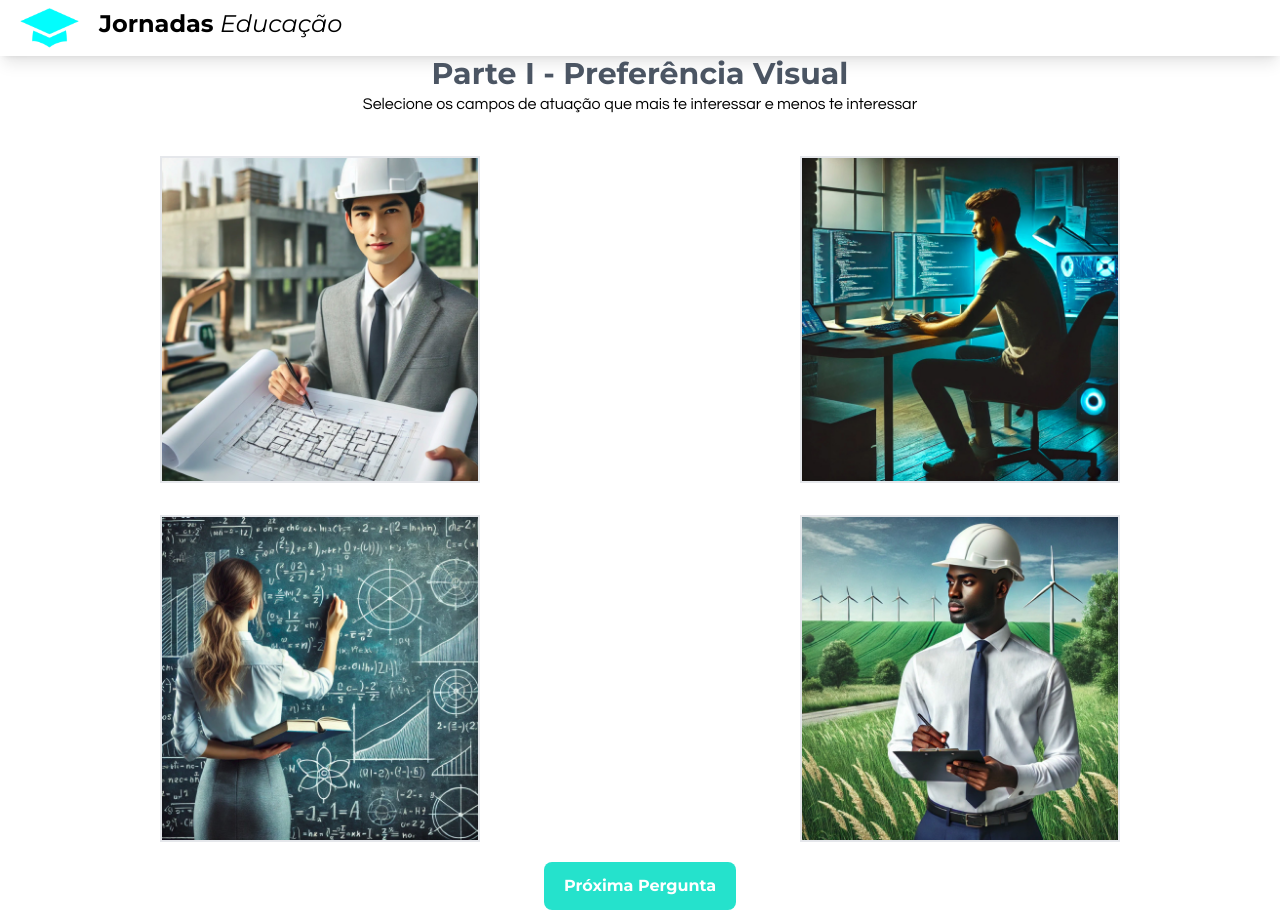
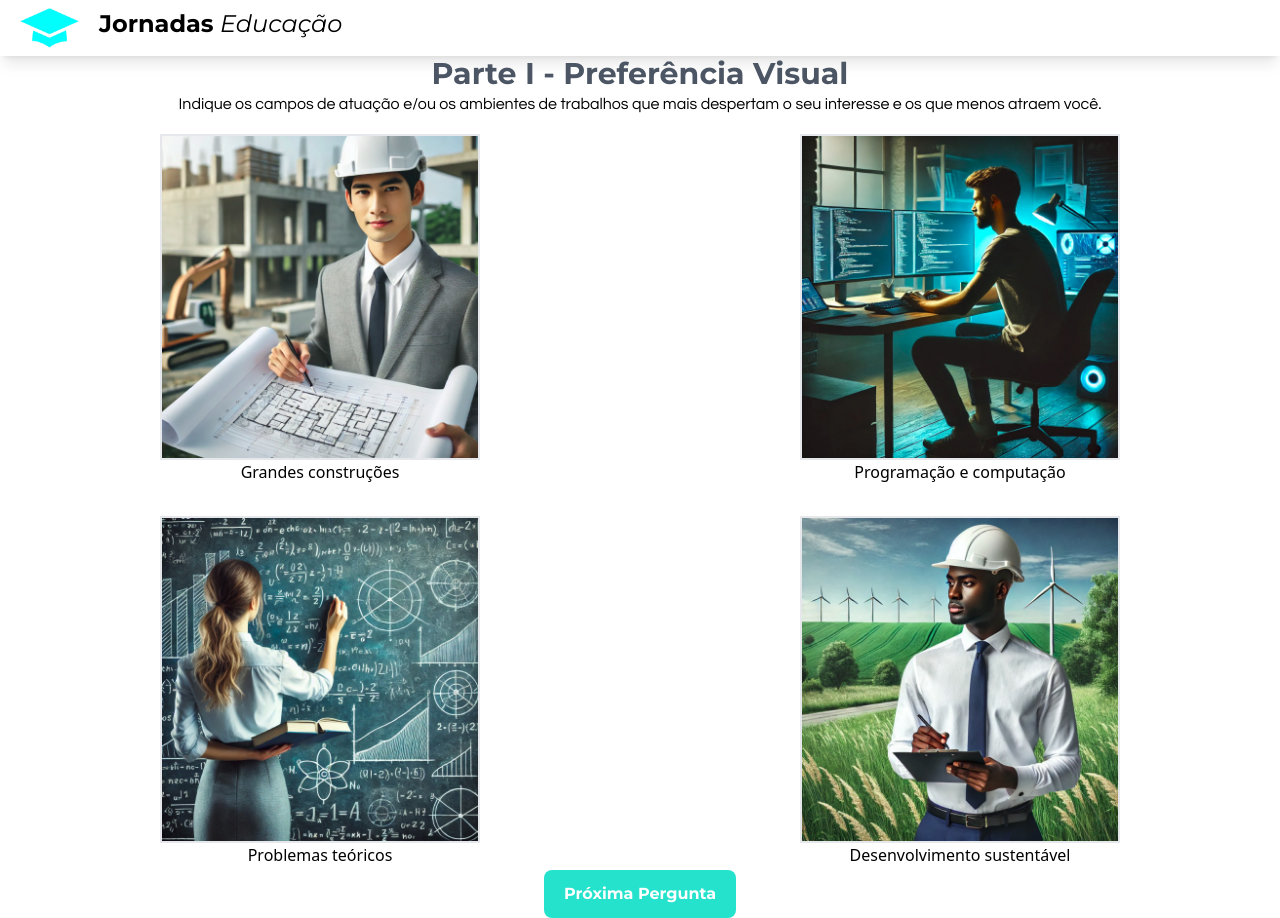
Before and after one commit to ryanviana/paid-cv, a React (Vite) app: page /questions in a window 1280 px wide. Both pictures are taken after a click on the button "Começar agora!". Built offline with nearby package versions, Linux system fonts and the light colour scheme.

Commit message:
style: add labels

```diff
--- a/src/components/ImageQuestion.jsx
+++ b/src/components/ImageQuestion.jsx
@@ -69,13 +69,14 @@ function ImageQuestion({ proximaPergunta, weight_question, statement_question })
         <div className='h-fit w-full flex flex-col justify-between items-center lg:h-full'>
             <div>
                 <h2 className='font-montserrat text-gray-600 font-bold text-3xl'>Parte I - Preferência Visual </h2>
-                <h3 className='font-questrial'>Selecione os campos de atuação que mais  te interessar e menos te interessar</h3>
+                <h3 className='font-questrial'>Indique os campos de atuação e/ou os ambientes de trabalhos que mais despertam o seu interesse e os que menos atraem você.</h3>
             </div>
-            <div className='flex justify-center text-center items-center mt-10'>
+            <div className='flex justify-center text-center items-center'>
                 <div className="grid grid-cols-1 gap-y-8 h-full place-items-center lg:grid-cols-2">
 
                     {statement_question.map((img, index) => (
-                        <div key={index} className={`relative group w-1/2 border-2 ${getBorderColor(index)}`} onMouseEnter={() => changeHover(index)} onMouseLeave={() => changeHover(index)}>
+                        <div key={index} className='h-[90%] flex flex-col items-center gap-3 lg:gap-0'>
+                            <div className={`relative group w-1/2 border-2 ${getBorderColor(index)}`} onMouseEnter={() => changeHover(index)} onMouseLeave={() => changeHover(index)}>
 
                             <img src={img['image']} alt={img['label']} className={`w-full h-full object-cover transition duration-200 ${hover[index] ? "blur-md" : "blur-0"}`} />
                                 {hover[index] && (
@@ -87,13 +88,15 @@ function ImageQuestion({ proximaPergunta, weight_question, statement_question })
                                 )}
 
                             </div>
+                            <p>{img['label']}</p>
+                        </div>
                     ))}
 
                 </div>
             </div>
 
             <button onClick={proxPergunta}
-                className='font-bold text-white font-montserrat p-3 px-5 bg-jornadas-blue rounded-lg m-5 transition-all duration-100 ease-in-out hover:bg-jornadas-blue-dark hover:scale-105'>
+                className='font-bold text-white font-montserrat p-3 px-5 bg-jornadas-blue rounded-lg mt-10 lg:m-5 transition-all duration-100 ease-in-out hover:bg-jornadas-blue-dark hover:scale-105'>
                 Próxima Pergunta
             </button>
         </div>
--- a/src/data/QuestionsStatements.jsx
+++ b/src/data/QuestionsStatements.jsx
@@ -42,7 +42,7 @@ export const statement_question_4 = [
     { image: question4_img0, label: 'Sala de aula' },
     { image: question4_img1, label: 'Fábrica' },
     { image: question4_img2, label: 'Laboratório' },
-    { image: question4_img3, label: 'Simuladores de voo' }
+    { image: question4_img3, label: 'Aeroporto' }
 ]
 
 
```
Lines whose indentation alone changed are shown as unchanged.
